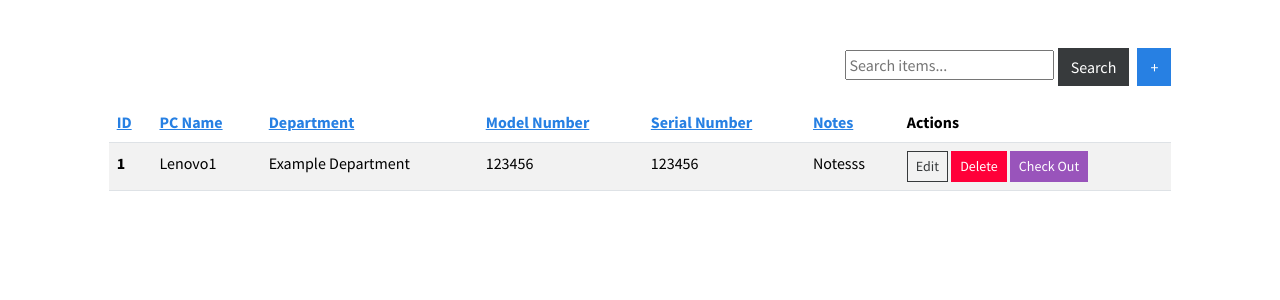
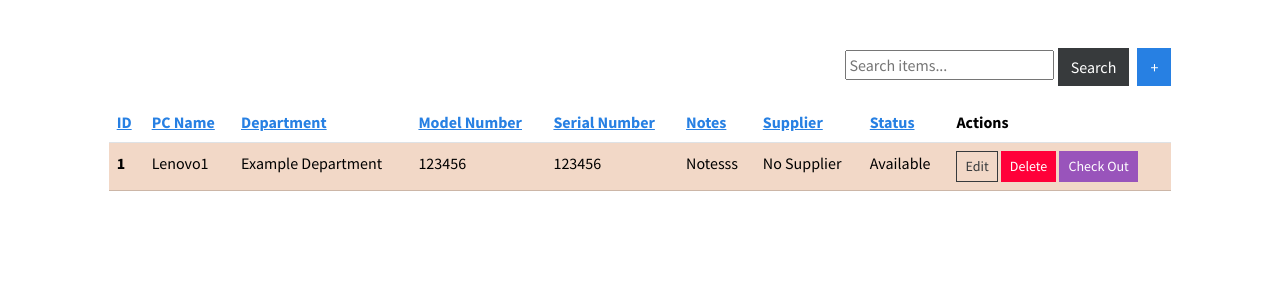
Before and after one commit to kcurt123/CIS281, a Django app: page /dashboard/ in a window 1280 px wide. Shown: the part 56-356 px from the top of the page. Run offline with Django 5.2, Linux system fonts and the light colour scheme; a user stored in the database is signed in; data comes from the database, SQL or seed files in the repository; both versions use the stored data as it was after the commit; some libraries are stand-ins or nearby versions.

Commit message:
supplier and status added to dashboard view

```diff
--- a/inventory_management/inventory/templates/inventory/dashboard.html
+++ b/inventory_management/inventory/templates/inventory/dashboard.html
@@ -27,17 +27,19 @@
           <th scope="col"><a href="?sort=model_number&order={{ next_sort_order }}">Model Number</a></th>
           <th scope="col"><a href="?sort=serial_number&order={{ next_sort_order }}">Serial Number</a></th>
           <th scope="col"><a href="?sort=notes&order={{ next_sort_order }}">Notes</a></th>
+          <th scope="col"><a href="{% url 'dashboard' %}?sort=supplier&order={{ next_sort_order }}">Supplier</a></th>
+          <th scope="col"><a href="{% url 'dashboard' %}?sort=is_checked_out&order={{ next_sort_order }}">Status</a></th>
           <th scope="col">Actions</th>
         </tr>
       </thead>
       <tbody>
         {% for item in items %}
-          <tr>
+          <tr class="table-warning" {% if item.is_checked_out %} table-light {% endif %}>
             <th scope="row">{{ item.id }}</th>
             <td>{{ item.pc_name }}</td>
             <td>
               {% if item.department %}
-                {{ item.department }}
+                {{ item.department.department }}
               {% else %}
                 None
               {% endif %}
@@ -52,9 +54,27 @@
               {% endif %}
             </td>
             <td>
+              {% if item.supplier %}
+                {{ item.supplier.name }}
+              {% else %}
+                No Supplier
+              {% endif %}
+            </td>
+            <td>
+              {% if item.is_checked_out %}
+                Checked Out
+              {% else %}
+                Available
+              {% endif %}
+            </td>
+            <td>
               <a href="{% url 'edit-item' item.id %}" class="btn btn-outline-secondary btn-sm">Edit</a>
               <a href="{% url 'delete-item' item.id %}" class="btn btn-danger btn-sm" onclick="return confirm('Are you sure you want to delete this item?');">Delete</a>
+              {% if not item.is_checked_out %}
               <a href="{% url 'checkout_item' item.id %}" class="btn btn-info btn-sm">Check Out</a>
+              {% else %}
+              <a href="{% url 'return_item' item.id %}" class="btn btn-success btn-sm">Return</a>
+              {% endif %}
             </td>
           </tr>
         {% endfor %}
```
Also changed, not shown: inventory_management/db.sqlite3.
